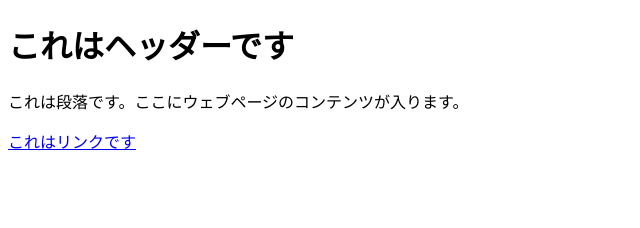
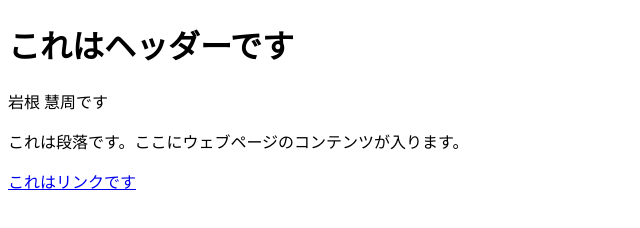
Before and after one commit to Arctotis1610/sample_website, a plain HTML site: page html/page.html in a window 1280 px wide. Shown: the whole page, without its empty margins (0-640 px from the left). Drawn offline with Linux system fonts and the light colour scheme.

Commit message:
岩根追加

```diff
--- a/html/page.html
+++ b/html/page.html
@@ -6,6 +6,7 @@
 <body>
 
 <h1>これはヘッダーです</h1>
+<div>岩根 慧周です</div>
 <p>これは段落です。ここにウェブページのコンテンツが入ります。</p>
 
 <p><a href="https://genshin.hoyoverse.com/ja">これはリンクです</a></p>
```
